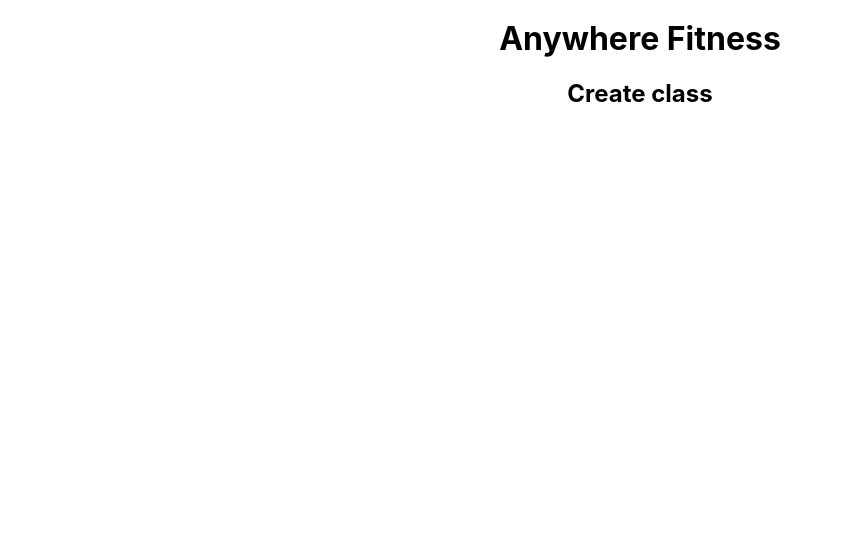
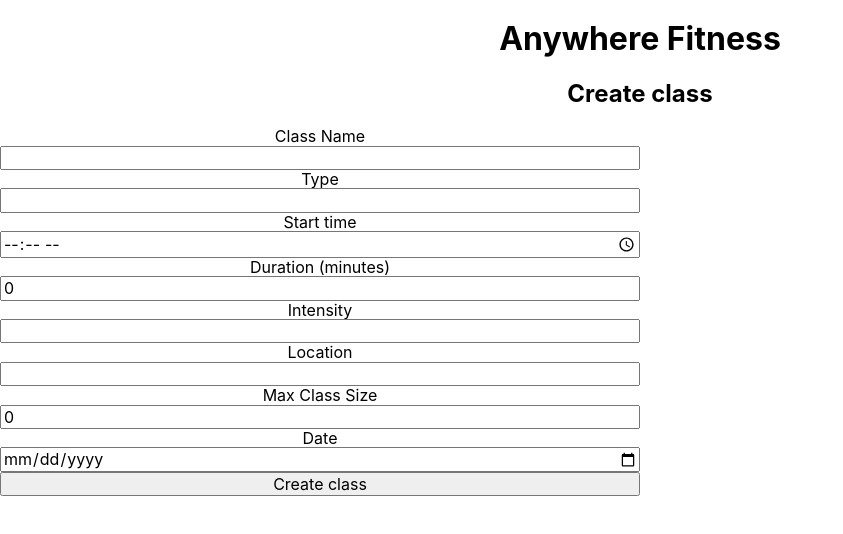
Before and after one commit to build-anywhere-fitness-5/front-end, a React (Create React App) app: page /instructor/createclass in a window 1280 px wide. Shown: the top 534 px of the page, without its empty margins (0-843 px from the left). Built offline with nearby package versions, Linux system fonts and the light colour scheme.

Commit message:
Add CreateClass form, connect to Redux

```diff
--- a/src/actions/index.js
+++ b/src/actions/index.js
@@ -0,0 +1,5 @@
+export const ADD_CLASS = 'ADD_CLASS';
+
+export const addClass = newClass => {
+    return { type: ADD_CLASS, payload: newClass }
+}
--- a/src/components/instructor/ClassList.js
+++ b/src/components/instructor/ClassList.js
@@ -30,7 +30,8 @@ const ClassList = props => {
                             <td>{c.intensity}</td>
                             <td>{c.location}</td>
                             <td>{c.maxClassSize}</td>
-                            <td>{c.maxClassSize - c.clients.length}</td>
+                            {/* <td>{c.maxClassSize - c.clients.length}</td> */}
+                            <td>{c.maxClassSize}</td>
                             <td>{c.date}</td>
                             <td>{c.instructor}</td>
                             <td><button>Edit</button></td>
@@ -44,7 +45,8 @@ const ClassList = props => {
 
 const mapStateToProps = state => {
     return {
-        classes: state.classes
+        classes: state.classes,
+
     }
 }
 
--- a/src/components/instructor/CreateClass.js
+++ b/src/components/instructor/CreateClass.js
@@ -1,32 +1,132 @@
-import React from 'react';
+import React, { useState } from 'react';
+import styled from 'styled-components';
+import { connect } from 'react-redux';
 
-const CreateClass = () => {
+import { addClass } from '../../actions/index';
+
+const Form = styled.form`
+display: flex;
+flex-direction: column;
+width: 50%;
+`
+
+const CreateClass = props => {
+
+    const [newClass, setNewClass] = useState({
+        className: '',
+        classType: '',
+        startTime: '',
+        durationMinutes: 0,
+        intensity: '',
+        location: '',
+        maxClassSize: 0,
+        date: ''
+    });
+
+    console.log(newClass);
+
+    const handleChanges = e => {
+        console.log(e.target.value)
+        setNewClass({
+            ...newClass,
+            [e.target.name]: e.target.type === 'number' ? +e.target.value : e.target.value
+        });
+    };
+
+    const handleSubmit = e => {
+        e.preventDefault()
+        props.addClass(newClass);
+        // props.history.push(`/`);
+    }
+
     return (
         <div>
             <h2>Create class</h2>
 
-            {/* <form>
+            <Form>
 
                 <label htmlFor="className">Class Name</label>
                 <input
                     type="text"
+                    name="className"
                     value={newClass.className}
                     id="className"
                     onChange={handleChanges}
                 />
 
+                <label htmlFor="classType">Type</label>
+                <input
+                    type="text"
+                    value={newClass.classType}
+                    id="classType"
+                    name="classType"
+                    onChange={handleChanges}
+                />
 
-                Type <input />
-                Start Time <input />
-                Duration <input />
-                Intensity <input />
-                Location <input />
-                Max Class Size <input />
-                Date <input />
+                <label htmlFor="startTime">Start time</label>
+                <input
+                    type="time"
+                    value={newClass.startTime}
+                    id="startTime"
+                    name="startTime"
+                    onChange={handleChanges}
+                />
 
-            </form> */}
+                <label htmlFor="durationMinutes">Duration (minutes)</label>
+                <input
+                    type="number"
+                    value={newClass.durationMinutes}
+                    id="durationMinutes"
+                    name="durationMinutes"
+                    onChange={handleChanges}
+                />
+
+                <label htmlFor="intensity">Intensity</label>
+                <input
+                    type="text"
+                    value={newClass.intensity}
+                    id="intensity"
+                    name="intensity"
+                    onChange={handleChanges}
+                />
+
+                <label htmlFor="location">Location</label>
+                <input
+                    type="text"
+                    value={newClass.location}
+                    id="location"
+                    name="location"
+                    onChange={handleChanges}
+                />
+
+                <label htmlFor="maxClassSize">Max Class Size</label>
+                <input
+                    type="number"
+                    value={newClass.maxClassSize}
+                    id="maxClassSize"
+                    name="maxClassSize"
+                    onChange={handleChanges}
+                />
+
+                <label htmlFor="date">Date</label>
+                <input
+                    type="date"
+                    value={newClass.date}
+                    id="date"
+                    name="date"
+                    onChange={handleChanges}
+                />
+
+                <button onClick={handleSubmit}>Create class</button>
+            </Form>
         </div>
     )
 }
 
-export default CreateClass;
+const mapStateToProps = state => {
+    return {
+        addClass: addClass
+    }
+}
+
+export default connect(mapStateToProps, { addClass })(CreateClass);
--- a/src/reducers/index.js
+++ b/src/reducers/index.js
@@ -1,9 +1,11 @@
+import { ADD_CLASS } from '../actions/index'
+
 const initialState = {
     classes: [
         {
             className: 'CrossFit Monday',
-            type: 'CrossFit',
-            startTime: '11:45PM',
+            classType: 'CrossFit',
+            startTime: '12:45',
             durationMinutes: 45,
             intensity: 'high',
             location: 'Studio Los Feliz',
@@ -13,11 +15,12 @@ const initialState = {
             ],
             date: '2019-12-12',
             instructor: 'joeinstructor',
+            id: null,
         },
         {
             className: 'Yoga Tues',
-            type: 'Yoga',
-            startTime: '12:45PM',
+            classType: 'Yoga',
+            startTime: '12:45',
             durationMinutes: 30,
             intensity: 'low',
             location: 'Studio Los Feliz',
@@ -42,6 +45,14 @@ const initialState = {
 export const classReducer = (state = initialState, action) => {
     console.log(state, action);
     switch (action.type) {
+        case ADD_CLASS:
+            return {
+                ...state,
+                classes: [
+                    ...state.classes,
+                    action.payload
+                ]
+            };
         default:
             return state
     }
```
